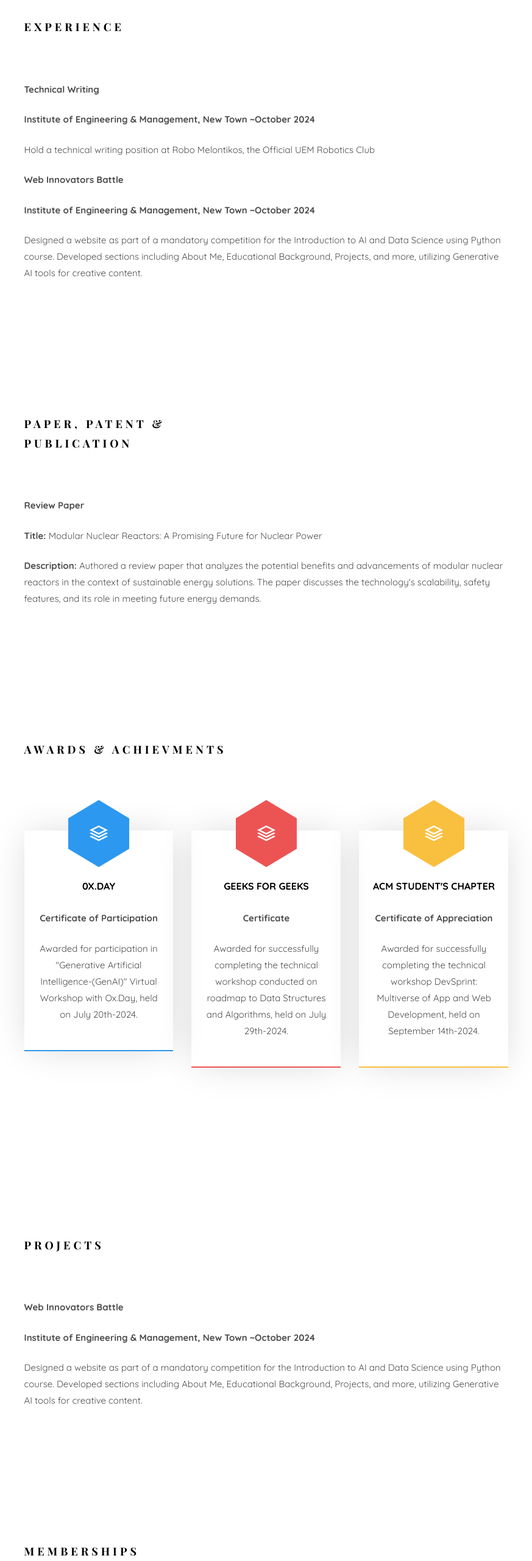
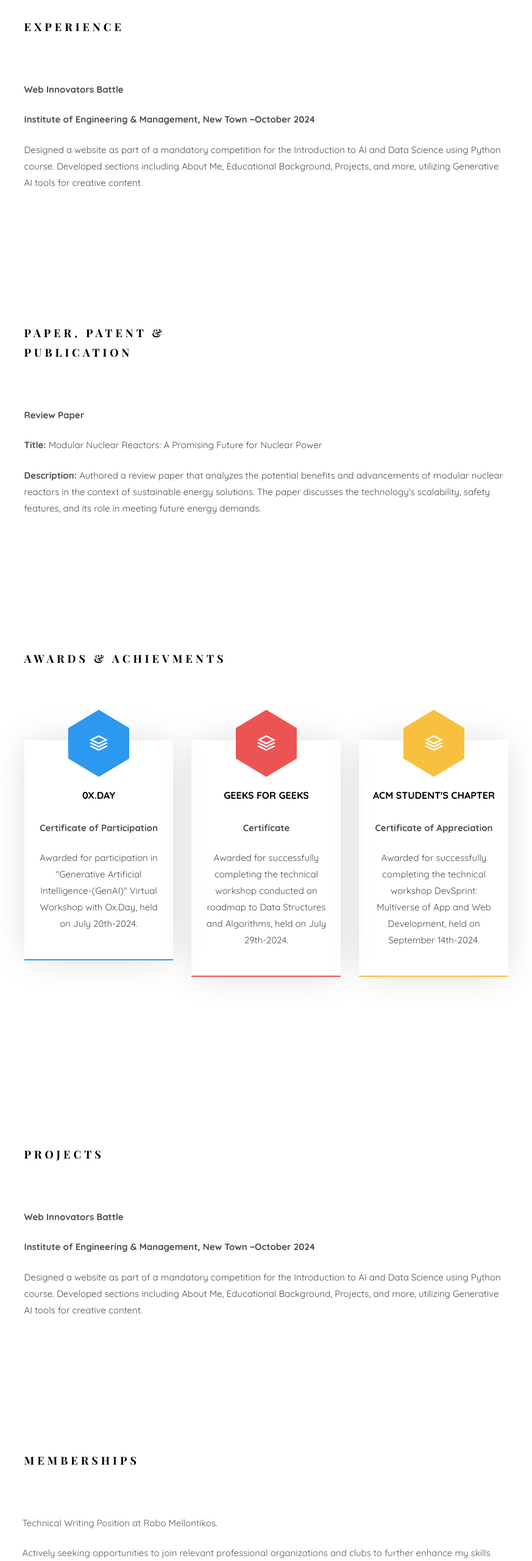
Before and after one commit to RahbarUlHuda/Rahbar.github.io, a plain HTML site: page index.html in a window 1280 px wide. Shown: the part 2280-4840 px from the top of the page at 61% size, without its empty margins (353-1226 px from the left). Drawn offline with nearby package versions, Linux system fonts and the light colour scheme; files whose address does not match are found by name; a web font is replaced by a local one.

Commit message:
Update index.html

```diff
--- a/index.html
+++ b/index.html
@@ -230,9 +230,6 @@
 					</div>
 					<div class="row">
 						<div class="col-md-12 animate-box" data-animate-effect="fadeInLeft">
-							<p><strong>Technical Writing</strong></p>
-                             <p><strong>Institute of Engineering & Management, New Town         ~October 2024</strong></p>
-                             <p>Hold a technical writing position at Robo Melontikos, the Official UEM Robotics Club</p>
 							<p><strong>Web Innovators Battle</strong></p>
                              <p><strong>Institute of Engineering & Management, New Town         ~October 2024</strong></p>
                              <p>Designed a website as part of a mandatory competition for the Introduction to AI and Data Science using Python course.
@@ -337,6 +334,7 @@ Developed sections including About Me, Educational Background, Projects, and mor
 					</div>
 					<div class="row">
 						<div class="col-md-12 animate-box" data-animate-effect="fadeInLeft">
+							<p>Technical Writing Position at Robo Mellontikos. </p>
 							<p>Actively seeking opportunities to join relevant professional organizations and clubs to further enhance my skills and network within the fields of AI, machine learning, and web development.</p>
 						</div>
 
```
